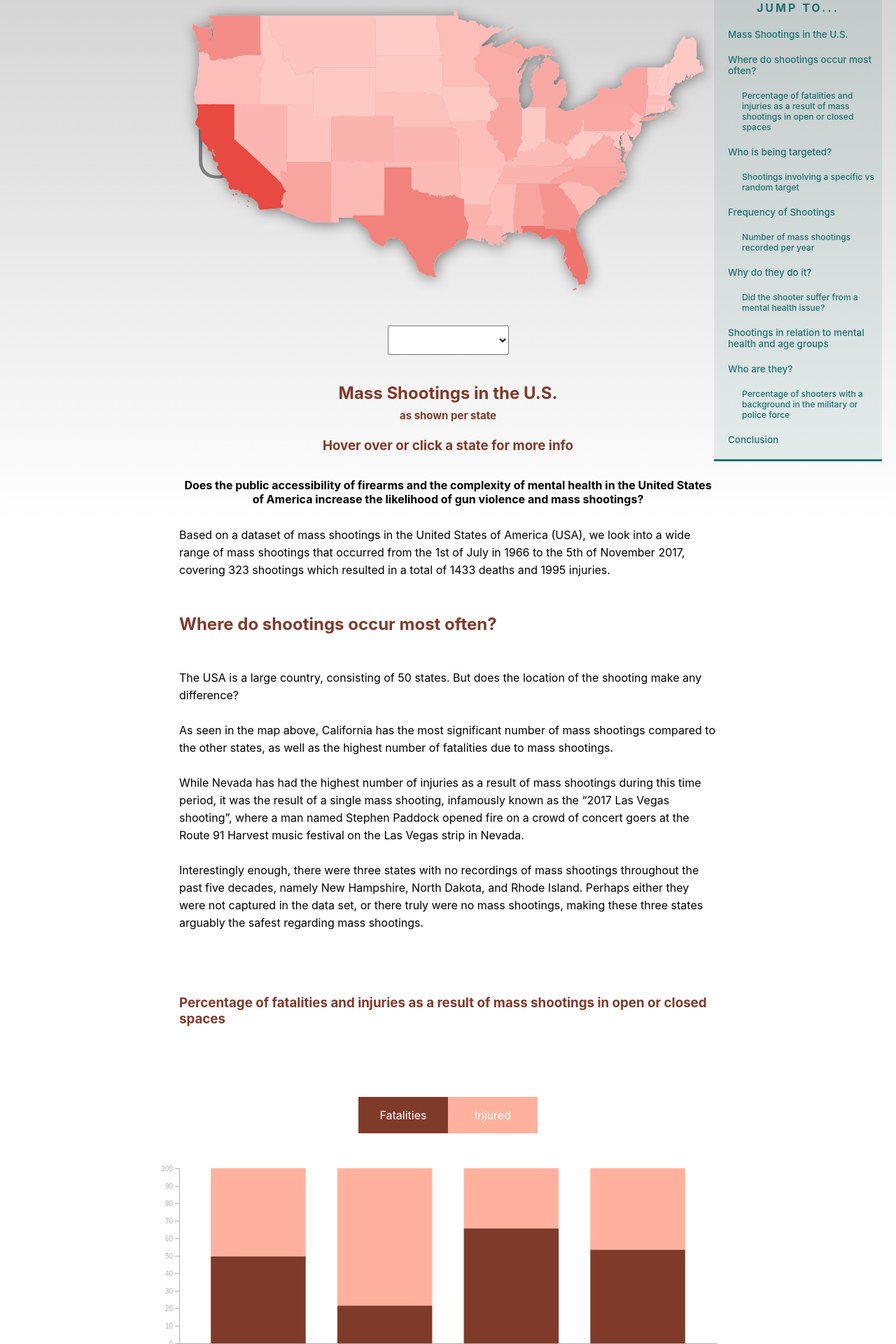
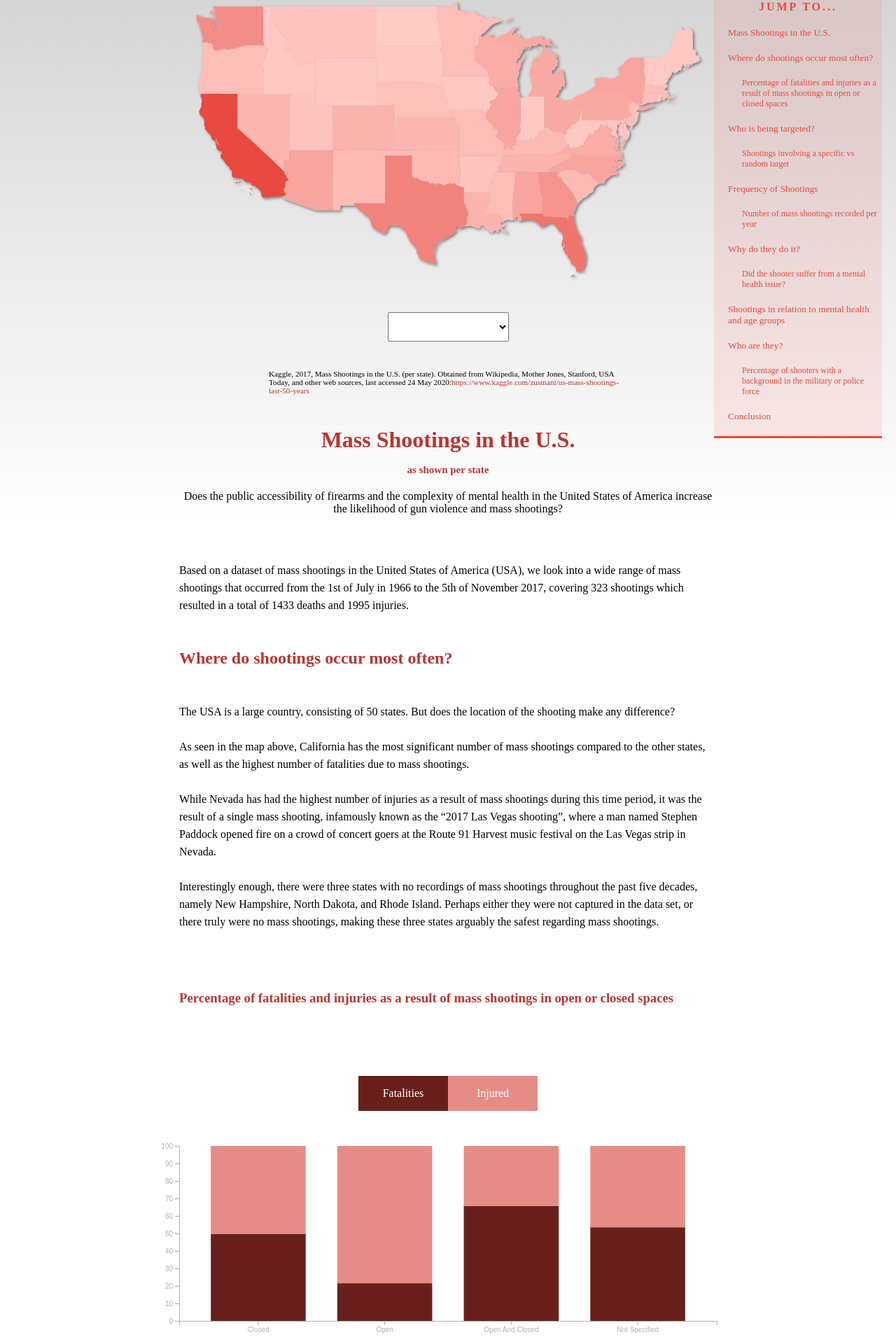
Before and after one commit to italiaiello/info-vis, a React (Create React App) app: page / in a window 1280 px wide. Shown: the part 48-1968 px from the top of the page at 70% size. Built offline with nearby package versions, Linux system fonts and the light colour scheme.

Commit message:
preparing the site for review

```diff
--- a/src/App.css
+++ b/src/App.css
@@ -16,10 +16,11 @@ svg {
   align-items: stretch;
   text-align: center;
   position: relative;
+  font-family: "Work Sans"
 }
 
 h1, h2, h3, h4 {
-  color: #803A29;
+  color: #b53731;
 }
 
 .bodyHeading {
@@ -95,6 +96,24 @@ button {
   align-items: center;
 }
 
+.dataSource {
+  width: 40%;
+  font-size: 0.7rem;
+  text-align: left;
+  margin-top: 20px;
+  margin: 10px auto;
+}
+
+.dataLink {
+  text-decoration: none;
+  color: #b53731;
+  transition: all 0.3s ease-in-out
+}
+
+.dataLink:hover {
+  color: #121212
+}
+
 /* Geo Chart */
 
 svg .country {
@@ -111,17 +130,31 @@ svg .country:hover {
   height: 100vh;
   display: flex;
   flex-direction: column;
-  justify-content: center;
+  justify-content: flex-start;
   align-items: center;
+  margin-bottom: 50px;
 }
 
 .geoChartContainer h2, .geoChartContainer h3 {
   margin-top: 0;
 }
 
+.geoChartContainer h2 {
+  margin-bottom: 0;
+  font-size: 2em;
+}
+
+.geoChartContainer h3 {
+  margin-bottom: 0;
+}
+
+.geoChartContainer .dataSource {
+  margin-top: 40px;
+}
+
 .geoChart {
-  width: 80%;
-  height: 50vh;
+  width: 60%;
+  height: 55vh;
   overflow: hidden;
   position: relative;
   display: flex;
@@ -133,8 +166,8 @@ svg .country:hover {
 
 #usaText {
   position: absolute;
-  font-size: 100px;
-  bottom: -50;
+  font-size: 120px;
+  bottom: 200;
   left: 10px;
   width: 50%;
   font-family: "Open Sans";
@@ -148,8 +181,6 @@ svg .country:hover {
 
 .geoChartInfoContainer {
   position: absolute;
-  top: 15px;
-  left: 15px;
 }
 
 .geoChartInfo {
@@ -204,10 +235,15 @@ svg .country:hover {
 
 .hypothesis {
   width: 60%;
-  font-weight: bold
+  /* font-weight: bold */
 }
 
 /* Pie Chart */
+
+.pieChart .dataSource {
+  width: 70%;
+  margin-bottom: 30px;
+}
 
 .pieChartLayout {
   width: 60%;
@@ -239,15 +275,29 @@ svg .country:hover {
   height: 350px
 }
 
+/* Stacked Graph and Animated Stacked Graph */
 
-/* Animated Stacked Graph */
+.stackedGraph .dataSource {
+  margin-top: 50px;
+}
+
+.animatedStackedGraph .dataSource {
+  color: white;
+}
+
+.animatedStackedGraph .dataLink {
+  color: #EC8C86
+}
+
+.animatedStackedGraph .dataLink:hover {
+  color: #E8483F
+}
 
 .stackedGraphSection {
   width: 100%;
   padding: 50px 0;
   height: auto;
-  /* background-color: #693E3C */
-  background-color: #121212
+  background: linear-gradient(to bottom, #3d0300, black)
 }
 
 .stackedGraphHeading {
@@ -451,17 +501,17 @@ aside {
   position: fixed;
   top: 0;
   right: 0;
-	color: #207070;
+	color: #e8483f;
   padding: 10px 20px;
 }
 
 .aside-container {
   margin: 1em auto;
   width: auto;
-  border-top: 3px #207070 solid;
-  border-bottom: 3px #207070 solid;
+  border-top: 3px #e8483f solid;
+  border-bottom: 3px #e8483f solid;
 	width: 240px;
-	background-color: rgba(32, 112, 112, .1);
+	background-color: rgba(232, 72, 63, 0.1);
 
 }
 
@@ -472,7 +522,7 @@ aside {
 	text-transform: uppercase;
 	letter-spacing: 3px;
 	font-size: 1em;
-	color: #207070;
+	color: #e8483f;
 }
 
 aside ol {
@@ -492,7 +542,7 @@ aside li a:active {
 
 aside a,
 header a {
-	color: #207070;
+	color: #e8483f;
 	text-decoration: none;
 	font-size: 1em;
 	transition: all 0.3s ease-in-out;
@@ -504,7 +554,7 @@ aside a {
 }
 
 aside a:hover {
-	color: #BB8E35;
+	color: #ec8c86;
 }
 
 .subheadings {
--- a/src/App.js
+++ b/src/App.js
@@ -127,8 +127,8 @@ function App() {
   const [spaceData, setSpaceData] = useState([])
   const spaceKeys = ["fatalities", "injured"]
   const spaceColors = {
-    fatalities:"#803A29",
-    injured:"#FFB19E"
+    fatalities:"#69201C",
+    injured:"#E68C86"
   }
 
 
@@ -196,6 +196,7 @@ function App() {
                   isTargetsOptionSelected={isTargetsOptionSelected}
                   selectedTargetIndex={selectedTargetIndex}
         />
+
         <article className="dropdownContainer">
           <span className={isTargetsOptionSelected ? "show" : "hide"}>had</span>
           {
@@ -229,12 +230,22 @@ function App() {
             <option value="policemenKilled">Policemen Killed</option>
             <option value="totalVictims">Total Victims</option>
           </select>
-
         </article>
+        <p className="dataSource">Kaggle, 2017, Mass Shootings in the U.S. (per state).
+          Obtained from Wikipedia, Mother Jones, Stanford, USA Today, and other web sources,
+          last accessed 24 May 2020:
+           <a className="dataLink"
+                href="https://www.kaggle.com/zusmani/us-mass-shootings-last-50-years"
+                target="_blank"
+                rel="noopener noreferrer"
+            >
+                https://www.kaggle.com/zusmani/us-mass-shootings-last-50-years
+            </a>
+        </p>
         <br/>
         <br/>
         <h2>Mass Shootings in the U.S. <br /><span id="subheading">as shown per state</span></h2>
-        <h3>Hover over or click a state for more info</h3>
+        {/* <h3>Hover over or click a state for more info</h3> */}
         <p className="hypothesis">Does the public accessibility of firearms and the complexity of mental health in the
           United States of America increase the likelihood of gun violence and mass shootings?</p>
 
@@ -335,6 +346,20 @@ function App() {
                   reverseData={false}
                   xAxisFontSize={10}
       />
+      <p className="dataSource">Kaggle, 2017, Mass Shootings in the U.S. (per state).
+          Obtained from Wikipedia, Mother Jones, Stanford, USA Today, and other web sources,
+          last accessed 24 May 2020:
+           <a className="dataLink"
+                href="https://www.kaggle.com/zusmani/us-mass-shootings-last-50-years"
+                target="_blank"
+                rel="noopener noreferrer"
+            >
+                https://www.kaggle.com/zusmani/us-mass-shootings-last-50-years
+            </a>
+        </p>
+
+      <br />
+
       <p className="bodyText">Immediately upon observation, we may easily interpret the 2015-2016 period to be the
         most deadly years of mass shootings in the US. We can also determine that this is a
         prevalent spike in mass shootings during this period, as the number of these tragedies
@@ -373,7 +398,7 @@ function App() {
       <br />
       <br />
 
-      <article className="stackedGraphSection">
+      <article className="stackedGraphSection animatedStackedGraph">
         <div className="stackedGraphHeading">
           <h2 id="part6">Number of U.S. Mass Shootings per year in relation to:</h2>
           <select className="dropdown" onChange={onDataChange}>
--- a/src/components/GeoChart/GeoChart.js
+++ b/src/components/GeoChart/GeoChart.js
@@ -63,7 +63,7 @@ const GeoChart = ({ data, victimsPerState, targetsPerState, property, isTargetsO
 
         const setTooltipText = feature => {
             const targets = feature.properties.targets
-            const formattedProperty = property.replace(/([a-z0-9])([A-Z])/g, '$1 $2').toLowerCase()
+            // const formattedProperty = property.replace(/([a-z0-9])([A-Z])/g, '$1 $2').toLowerCase()
             let targetsText = ""
             let number = 0
             if (targets !== 0) {
@@ -74,8 +74,7 @@ const GeoChart = ({ data, victimsPerState, targetsPerState, property, isTargetsO
             }
             return !isTargetsOptionSelected
                 ?
-                `${feature.properties.NAME}: ${feature.properties[property]}
-                ${formattedProperty}`
+                `${feature.properties.NAME}: ${feature.properties[property]}`
                 :
                 (
                     targetsText !== "Unknown" ?
@@ -115,7 +114,7 @@ const GeoChart = ({ data, victimsPerState, targetsPerState, property, isTargetsO
         document.addEventListener("mousemove", (e) => {
             const x = e.clientX
             const y = e.clientY
-            tooltip.style.left = (x - 300) + "px"
+            tooltip.style.left = (x - 350) + "px"
             tooltip.style.top = (y - 80) + "px"
         })
         const text = document.getElementById("stateInfo")
@@ -159,7 +158,7 @@ const GeoChart = ({ data, victimsPerState, targetsPerState, property, isTargetsO
         <div ref={wrapperRef} className="graph geoChart">
             <p id="usaText">U S A</p>
             <svg ref={geoChartRef}>
-                <DropShadow stdDeviation={10} slope={0.5} />
+                <DropShadow stdDeviation={2} slope={0.5} />
             </svg>
 
             <div className="geoChartInfoContainer">
--- a/src/components/PieChart/PieChart.js
+++ b/src/components/PieChart/PieChart.js
@@ -112,6 +112,17 @@ const PieChart = ({ chartId, chartAlign, pieChartData, innerRadius, outerRadius
         <div ref={wrapperRef}>
             <svg ref={pieChartRef}></svg>
         </div>
+        <p className="dataSource">Kaggle, 2017, Mass Shootings in the U.S. (per state).
+          Obtained from Wikipedia, Mother Jones, Stanford, USA Today, and other web sources,
+          last accessed 24 May 2020:
+           <a className="dataLink"
+                href="https://www.kaggle.com/zusmani/us-mass-shootings-last-50-years"
+                target="_blank"
+                rel="noopener noreferrer"
+            >
+                https://www.kaggle.com/zusmani/us-mass-shootings-last-50-years
+            </a>
+        </p>
         <div className="tooltipBox">
             <p id={chartId}>Hover over a slice</p>
         </div>
--- a/src/components/StackedBarGraph/AnimatedStackedBarGraph.js
+++ b/src/components/StackedBarGraph/AnimatedStackedBarGraph.js
@@ -150,6 +150,17 @@ const AnimatedStackedBarGraph = ({ stackedBarGraphData, keys, colors }) => {
                 </div>
             </div>
         </article>
+        <p className="dataSource">Kaggle, 2017, Mass Shootings in the U.S. (per state).
+          Obtained from Wikipedia, Mother Jones, Stanford, USA Today, and other web sources,
+          last accessed 24 May 2020:
+           <a className="dataLink"
+                href="https://www.kaggle.com/zusmani/us-mass-shootings-last-50-years"
+                target="_blank"
+                rel="noopener noreferrer"
+            >
+                https://www.kaggle.com/zusmani/us-mass-shootings-last-50-years
+            </a>
+        </p>
     </article>
     )
 }
--- a/src/components/StackedBarGraph/StackedBarGraph.js
+++ b/src/components/StackedBarGraph/StackedBarGraph.js
@@ -98,6 +98,17 @@ const StackedBarGraph = ({ stackedBarGraphData, keys, colors }) => {
                 <g className="y-axis" />
             </svg>
         </div>
+        <p className="dataSource">Kaggle, 2017, Mass Shootings in the U.S. (per state).
+          Obtained from Wikipedia, Mother Jones, Stanford, USA Today, and other web sources,
+          last accessed 24 May 2020:
+           <a className="dataLink"
+                href="https://www.kaggle.com/zusmani/us-mass-shootings-last-50-years"
+                target="_blank"
+                rel="noopener noreferrer"
+            >
+                https://www.kaggle.com/zusmani/us-mass-shootings-last-50-years
+            </a>
+        </p>
         <div className="tooltipBox">
             <p id="stackedTooltipText">Hover over a block</p>
         </div>
```
